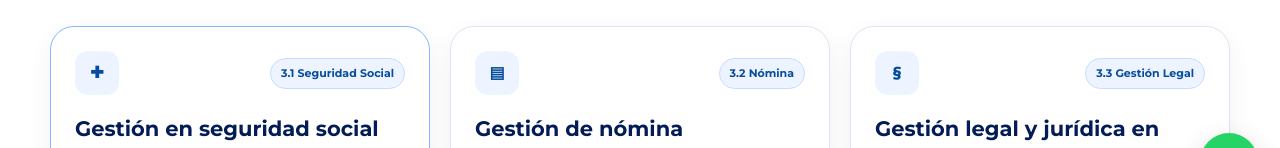
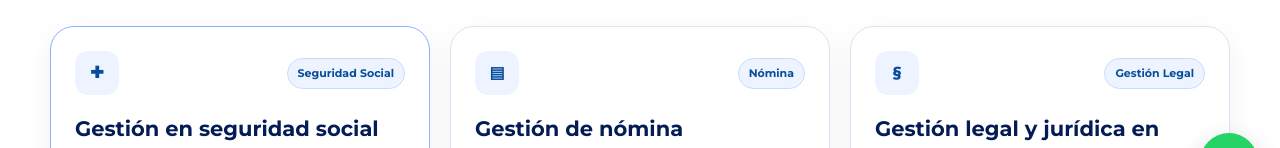
Before and after one commit to saramendoza5ig/unialiados-web, a Next.js app: page /servicios in a window 1280 px wide. Shown: the part 587-735 px from the top of the page. Built offline with nearby package versions, Linux system fonts and the light colour scheme.

Commit message:
fix: quitar numeración documental de servicios

```diff
--- a/src/app/servicios/page.js
+++ b/src/app/servicios/page.js
@@ -28,7 +28,7 @@ export default function Page() {
             <article className="service-card featured">
               <div className="service-top">
                 <div className="icon">✚</div>
-                <span className="tag">3.1 Seguridad Social</span>
+                <span className="tag">Seguridad Social</span>
               </div>
               <h3>Gestión en seguridad social</h3>
               <p>
@@ -53,7 +53,7 @@ export default function Page() {
             <article className="service-card">
               <div className="service-top">
                 <div className="icon">▤</div>
-                <span className="tag">3.2 Nómina</span>
+                <span className="tag">Nómina</span>
               </div>
               <h3>Gestión de nómina</h3>
               <p>
@@ -76,7 +76,7 @@ export default function Page() {
             <article className="service-card">
               <div className="service-top">
                 <div className="icon">§</div>
-                <span className="tag">3.3 Gestión Legal</span>
+                <span className="tag">Gestión Legal</span>
               </div>
               <h3>Gestión legal y jurídica en aspectos laborales</h3>
               <p>
```
